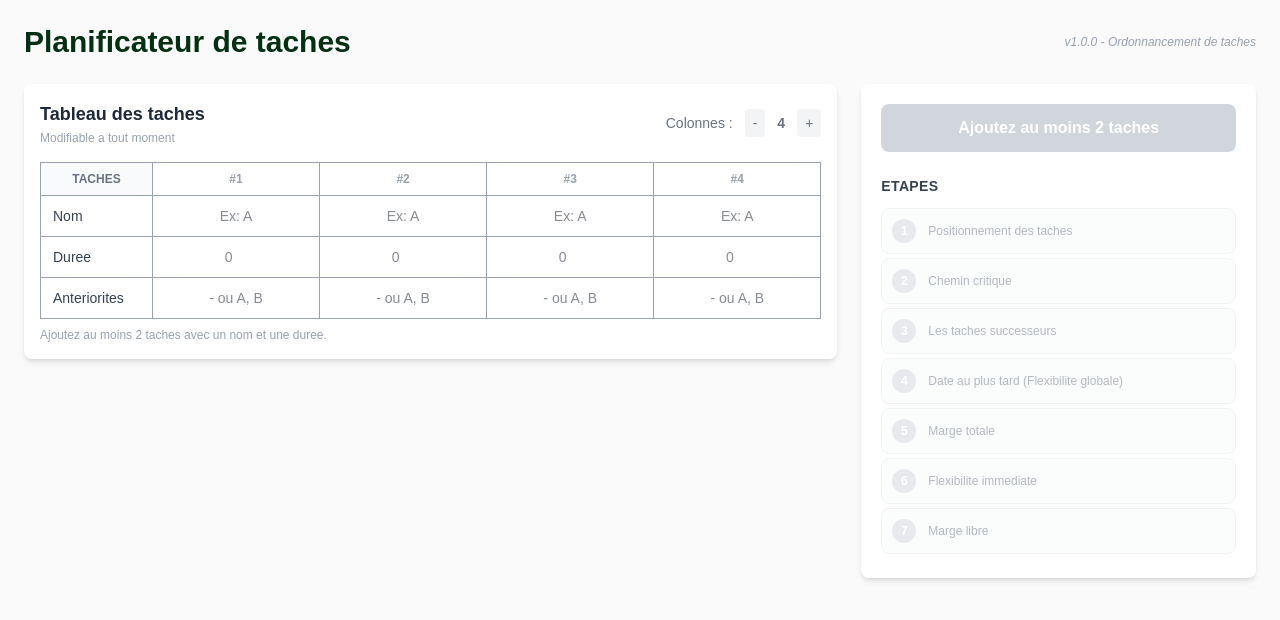
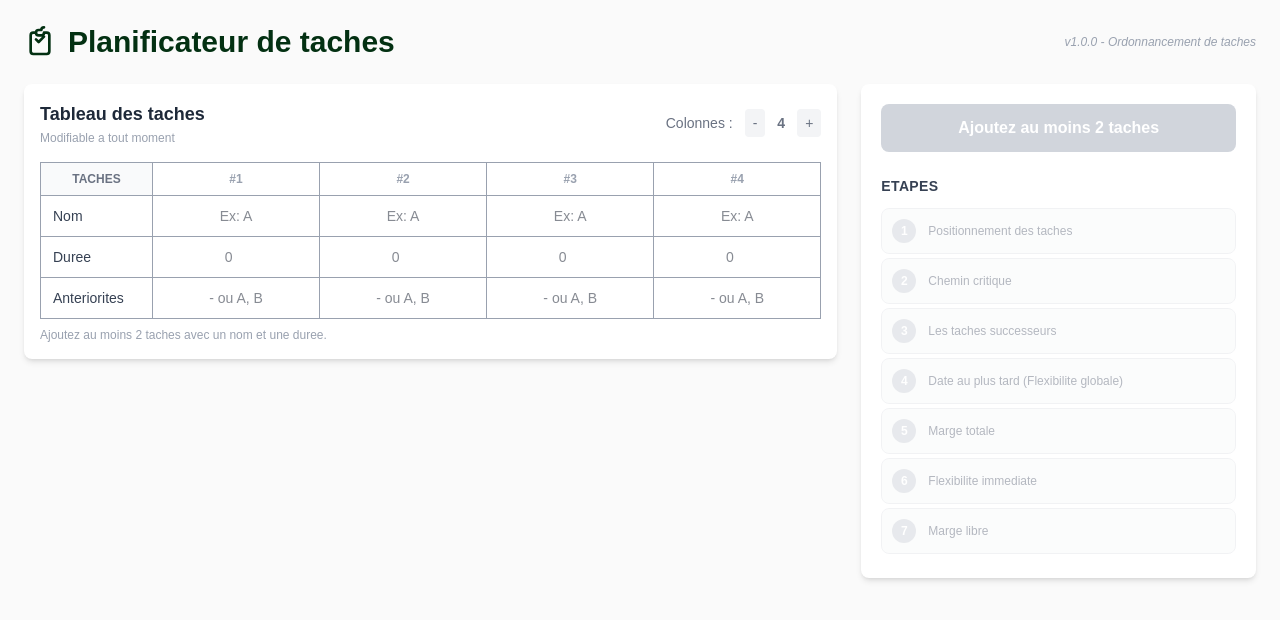
Before and after one commit to Bristten27/RO-Gantt, a Next.js app: page / in a window 1280 px wide. Shown: the top 620 px of the page. Built offline with nearby package versions, Linux system fonts and the light colour scheme.

Commit message:
Ajout d'icône

```diff
--- a/app/page.tsx
+++ b/app/page.tsx
@@ -255,7 +255,13 @@ export default function Home() {
   return (
     <div className="min-h-screen p-4 sm:p-6 bg-zinc-50">
       <div className="flex flex-col sm:flex-row items-center justify-between mb-6 gap-3">
-        <h1 className="text-2xl sm:text-3xl font-bold text-[#033012]">Planificateur de taches</h1>
+        <h1 className="text-2xl sm:text-3xl font-bold text-[#033012] flex items-center gap-3">
+          {/* Icône SVG (Feuille de tâches / Coche) */}
+          <svg className="w-8 h-8 text-[#033012]" fill="none" stroke="currentColor" strokeWidth="2" viewBox="0 0 24 24" xmlns="http://www.w3.org/2000/svg">
+            <path strokeLinecap="round" strokeLinejoin="round" d="M9 5H7a2 2 0 00-2 2v12a2 2 0 002 2h10a2 2 0 002-2V7a2 2 0 00-2-2h-2M9 5a2 2 0 002 2h2a2 2 0 002-2M9 5a2 2 0 012-2h2a2 2 0 012-2m-6 9l2 2 4-4"></path>
+          </svg>
+          Planificateur de taches
+        </h1>
         <div className="text-xs text-gray-400 italic">v1.0.0 - Ordonnancement de taches</div>
       </div>
 
```
